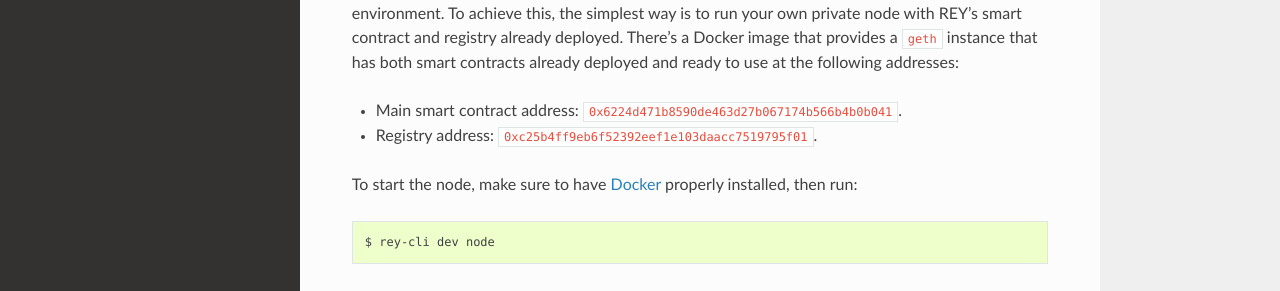
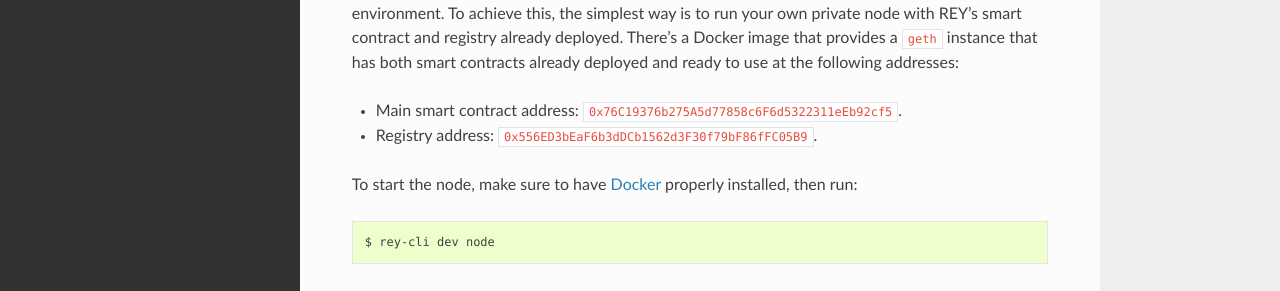
Before and after one commit to reputation-network/rey-docs, a Sphinx documentation site: the page built from docs/contents/environments.rst, in a window 1280 px wide and 1232 px high. Shown: the part 408-699 px from the top of the window. Built offline with Sphinx 7.4.7 and the Read the Docs theme 2.0.0, drawn with Linux system fonts in a browser that asks for light colours.

Commit message:
Update docs with dev smart contract addresses

```diff
--- a/docs/contents/environments.rst
+++ b/docs/contents/environments.rst
@@ -15,9 +15,9 @@ Development
 
 Before making our app available to everyone, we'll be building it inside our own development environment. To achieve this, the simplest way is to run your own private node with REY's smart contract and registry already deployed. There's a Docker image that provides a ``geth`` instance that has both smart contracts already deployed and ready to use at the following addresses:
 
-- Main smart contract address: ``0x6224d471b8590de463d27b067174b566b4b0b041``.
+- Main smart contract address: ``0x76C19376b275A5d77858c6F6d5322311eEb92cf5``.
 
-- Registry address: ``0xc25b4ff9eb6f52392eef1e103daacc7519795f01``.
+- Registry address: ``0x556ED3bEaF6b3dDCb1562d3F30f79bF86fFC05B9``.
 
 To start the node, make sure to have `Docker <http://docker.com>`_ properly installed, then run:
 
--- a/docs/contents/tutorial/hello_world.rst
+++ b/docs/contents/tutorial/hello_world.rst
@@ -31,9 +31,9 @@ A docker image with REY's registry and smart contract already published is avail
 
 This will launch the geth node with an open port to connect via RPC and interact with it. So far, we just need to know that the account with address ``0x88032398beab20017e61064af3c7c8bd38f4c968`` has funds and is available to be used. As said, the smart contracts are already deployed and have the following addresses:
 
-- Main smart contract address: ``0x6224d471b8590de463d27b067174b566b4b0b041``
+- Main smart contract address: ``0x76C19376b275A5d77858c6F6d5322311eEb92cf5``
 
-- Registry address: ``0xc25b4ff9eb6f52392eef1e103daacc7519795f01``
+- Registry address: ``0x556ED3bEaF6b3dDCb1562d3F30f79bF86fFC05B9``
 
 
 App logic
```
